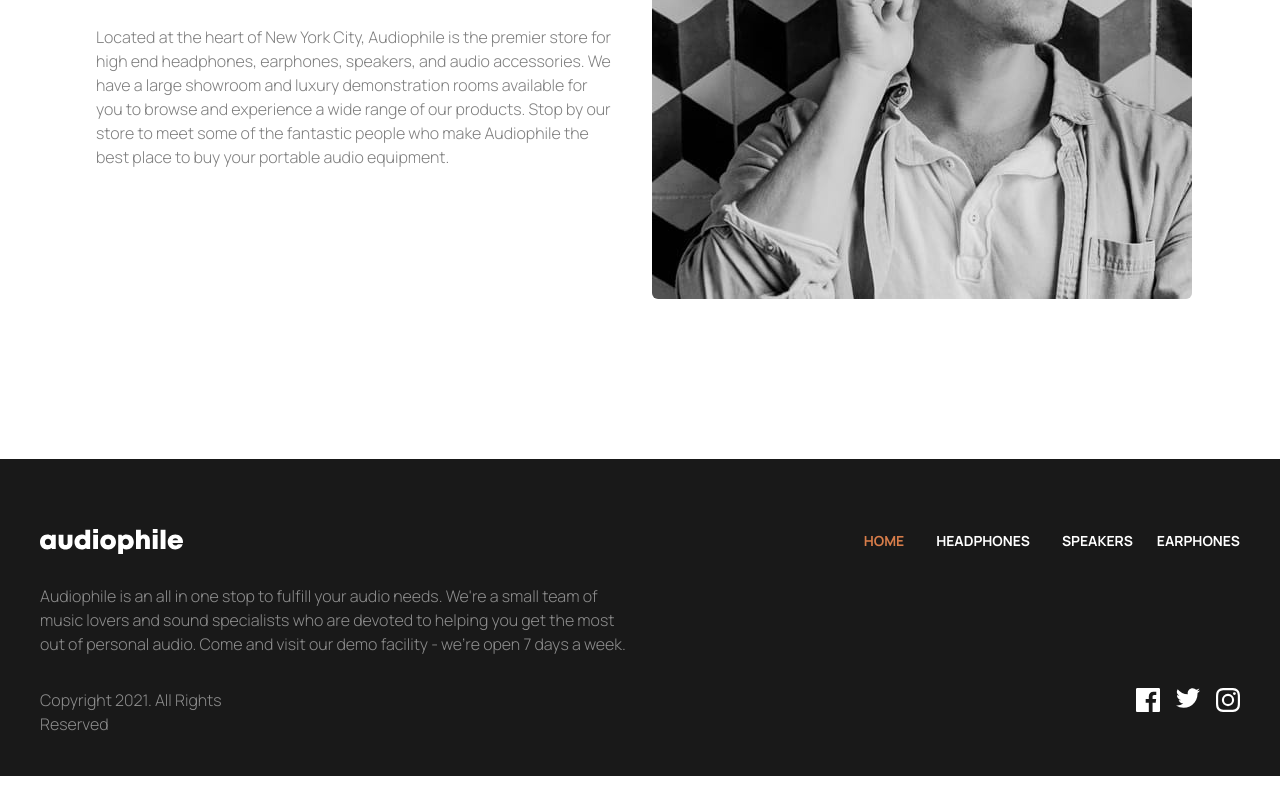
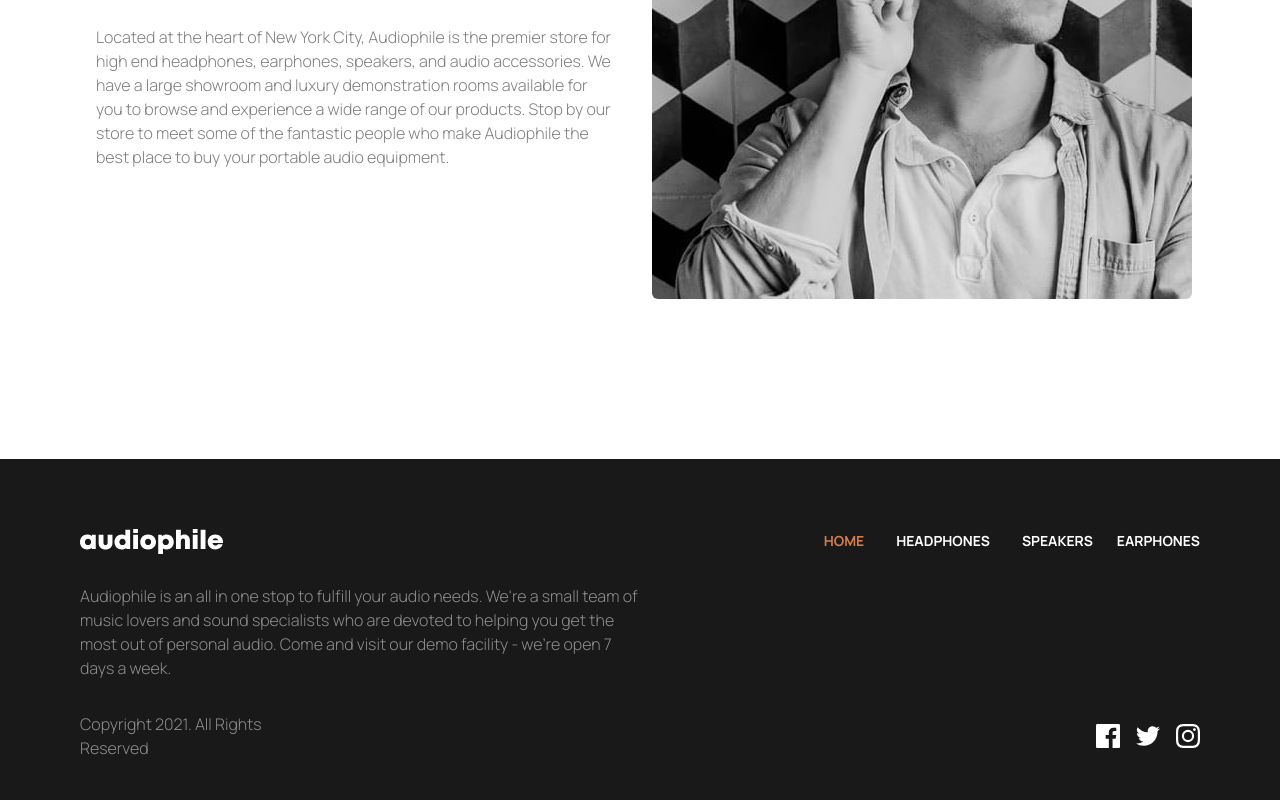
Before and after one commit to elghanbibadr/autophileEcommerce, a React (Vite) app: page / in a window 1280 px wide. Shown: the part 3107-3907 px from the top of the page. Before the commit the page ends 3883 px from the top, so only its background shows below. Built offline with nearby package versions, Linux system fonts and the light colour scheme.

Commit message:
refactore the footer componenet

```diff
--- a/src/componenet/UI/Footer.jsx
+++ b/src/componenet/UI/Footer.jsx
@@ -1,29 +1,53 @@
-import React from 'react'
 import logo from "/images/shared/desktop/logo.svg"
 import faceBookLogo from "/images/shared/desktop/icon-facebook.svg"
 import twitterLogo from "/images/shared/desktop/icon-twitter.svg"
 import instagramLogo from "/images/shared/desktop/icon-instagram.svg"
 import LinksList from './LinksList'
+import Container from "./Container"
 
 const Footer = () => {
+
+  const socialMediaLinks=[
+    {
+      id:1,
+      img:faceBookLogo,
+      href:"https://www.facebook.com/",
+      alt:"facebook logo",
+    },
+    {
+      id:2,
+      img:twitterLogo,
+      href:"https://twitter.com/GhanbiBadr",
+      alt:"twitter logo",
+    },
+    {
+      id:3,
+      img:instagramLogo,
+      href:"https://www.instagram.com/ba.dr9691/",
+      alt:"instagram logo",
+    },
+  ]
+
+
   return (
-    <footer className='bg-paleBlack mt-40 py-10 px-4 md:px-10'>
+    <footer className='bg-paleBlack py-10 mt-40 '>
+      <Container>
         <div className='flex  flex-col xs2:flex-row justify-between items-center'>
-    <img src={logo}  alt="audiophile logo" />
+          <img src={logo} alt="audiophile logo" />
           <LinksList className='flex-col  flex xs2:flex-row' />
         </div>
         <p className='lg:w-1/2'>
           Audiophile is an all in one stop to fulfill your audio needs. We're a small team of music lovers and sound specialists who are devoted to helping you get the most out of personal audio. Come and visit our demo facility - we’re open 7 days a week.
         </p>
         <div className='flex  justify-between  mt-8'>
-        <p>Copyright 2021. All Rights <br/> Reserved</p>
-        <ul className='flex  '>
-            <li><img src={faceBookLogo} alt="facebook logo" /></li>
-            <li className='mx-4'><img src={twitterLogo} alt="facebook logo" /></li>
-            <li><img src={instagramLogo} alt="facebook logo" /></li>
-
+          <p>Copyright 2021. All Rights <br /> Reserved</p>
+          <ul className='flex items-center  '>
+            {socialMediaLinks.map(({id,img,alt,href}) =>{
+              return <li key={id} className={`${id===2 ? "mx-4":""}`}> <a href={href}><img src={img} alt={alt} /> </a> </li>
+            })}
           </ul>
         </div>
+      </Container>
     </footer>
   )
 }
```
Lines whose indentation alone changed are shown as unchanged.
